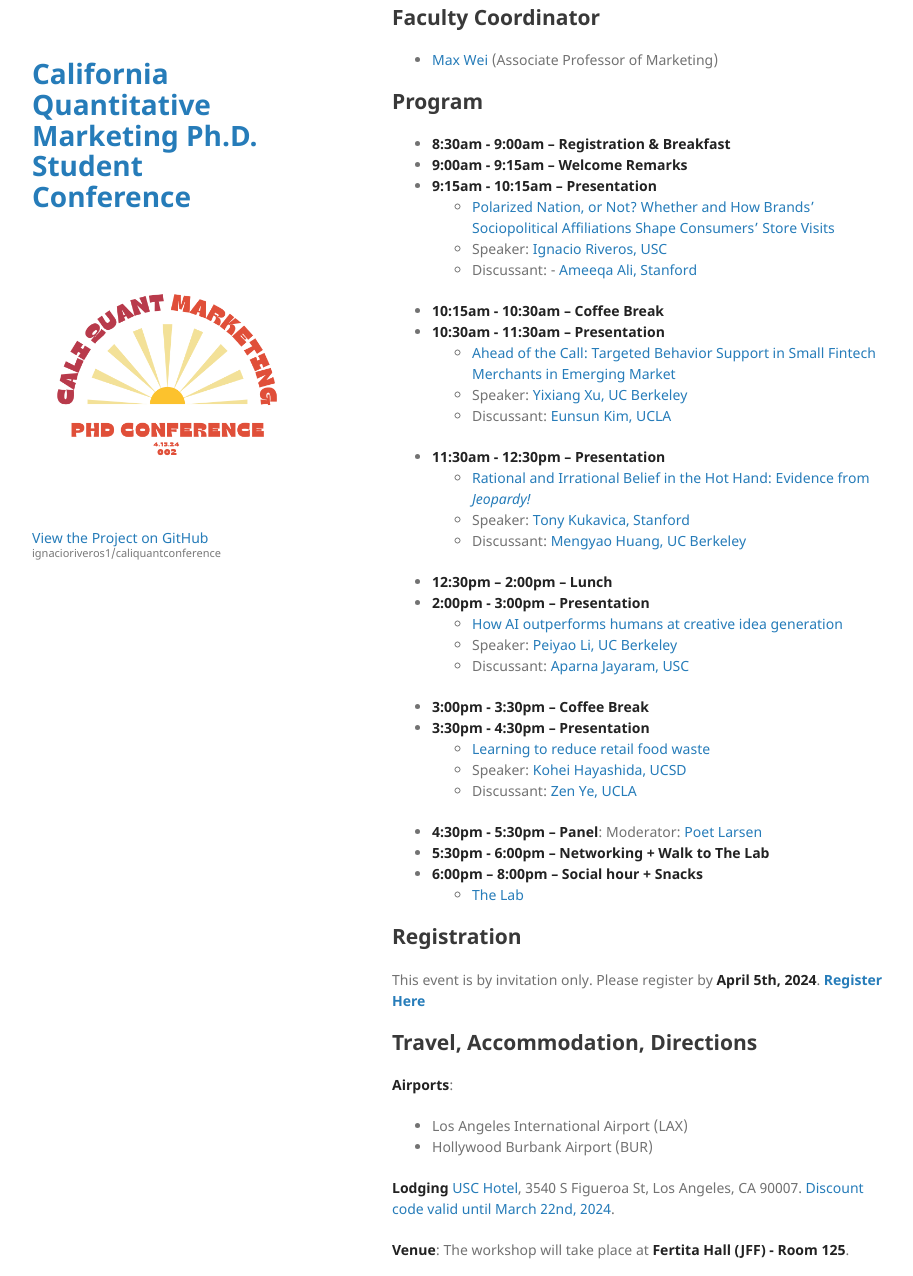
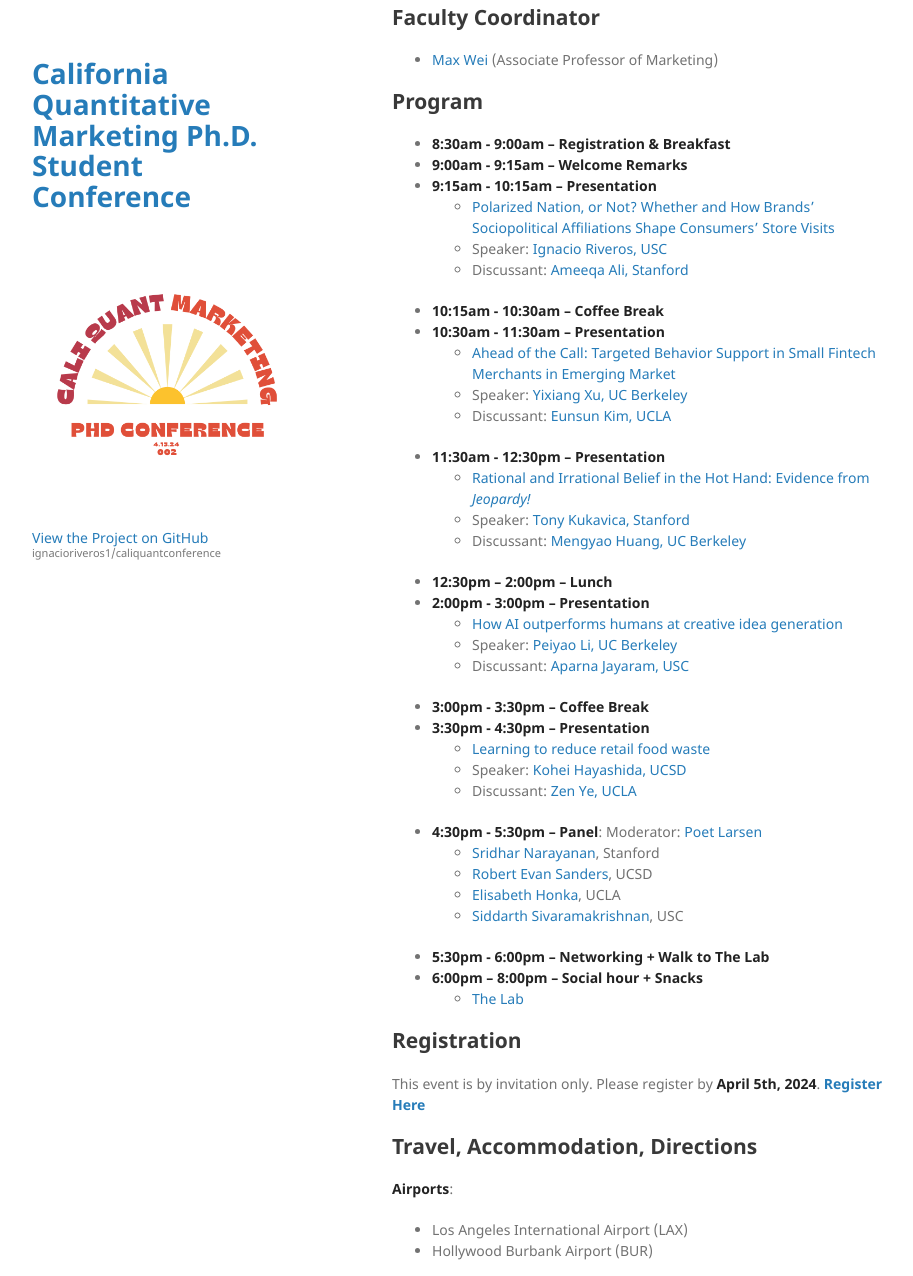
Before and after one commit to ignacioriveros1/caliquantconference, a Jekyll site: the page built from index.md, in a window 1280 px wide and 1400 px high, scrolled down 578 px, cut to the strip 0-1276 px from the top of the window. Shown: the whole strip, without its empty margins (178-1091 px from the left). Built offline with Jekyll 4.4.1, drawn with Linux system fonts in a browser that asks for light colours; the repository's description, which GitHub fills in, is left out.

Commit message:
update cv

```diff
--- a/index.md
+++ b/index.md
@@ -41,7 +41,7 @@ The 2nd California Quantitative Marketing Ph.D. Conference at University of Sout
 - **9:15am - 10:15am -- Presentation**
   - [Polarized Nation, or Not? Whether and How Brands' Sociopolitical Affiliations Shape Consumers' Store Visits](https://www.example.com)
   - Speaker: [Ignacio Riveros, USC](https://ignacioriveros1.github.io/)
-  - Discussant: - [Ameeqa Ali, Stanford](https://www.gsb.stanford.edu/programs/phd/academic-experience/students/ameeqa-ali)
+  - Discussant: [Ameeqa Ali, Stanford](https://www.gsb.stanford.edu/programs/phd/academic-experience/students/ameeqa-ali)
 - **10:15am - 10:30am -- Coffee Break**
 - **10:30am - 11:30am -- Presentation**
   - [Ahead of the Call: Targeted Behavior Support in Small Fintech Merchants in Emerging Market](https://www.example.com)
@@ -62,6 +62,10 @@ The 2nd California Quantitative Marketing Ph.D. Conference at University of Sout
   - Speaker: [Kohei Hayashida, UCSD](https://www.linkedin.com/in/kohei-hayashida-5268b4221/)
   - Discussant: [Zen Ye, UCLA](https://www.anderson.ucla.edu/degrees/phd-program/areas-of-study/marketing/meet-the-students/zen-ye)
 - **4:30pm - 5:30pm -- Panel**: Moderator: [Poet Larsen](https://www.marshall.usc.edu/personnel/poet-larsen)
+  - [Sridhar Narayanan](https://www.gsb.stanford.edu/faculty-research/faculty/sridhar-narayanan), Stanford
+  - [Robert Evan Sanders](https://www.robertesanders.com/), UCSD
+  - [Elisabeth Honka](https://www.anderson.ucla.edu/faculty-and-research/marketing/faculty/honka), UCLA
+  - [Siddarth Sivaramakrishnan](https://www.marshall.usc.edu/personnel/sivaramakrishnan-siddarth), USC
 - **5:30pm - 6:00pm -- Networking + Walk to The Lab**
 - **6:00pm – 8:00pm -- Social hour + Snacks**
   - [The Lab](https://maps.app.goo.gl/KVzDAbFmSbCSTm2dA)
```
Also changed, not shown: 1 other file.
